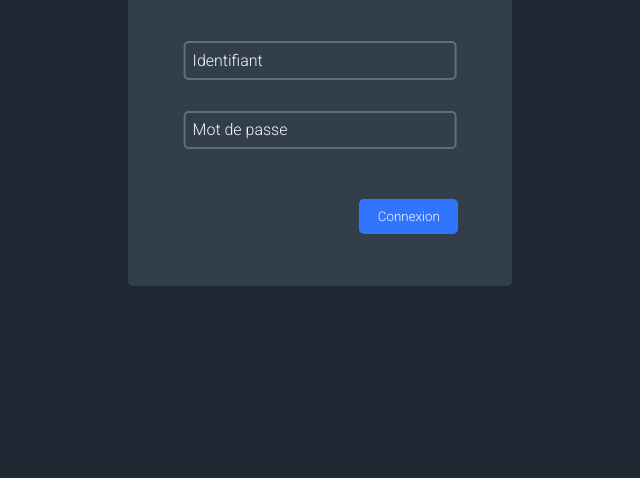
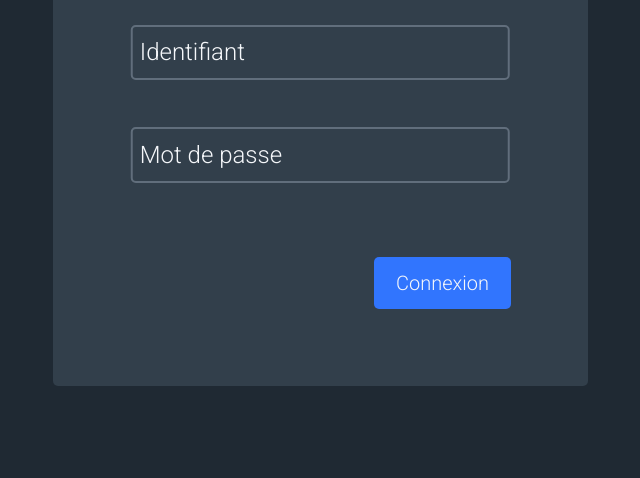
Before and after one commit to nlandau-0789/EDBB, a plain HTML site: page login.html in a window 1280 px wide. Shown: the part 322-800 px from the top of the page, without its empty margins (320-960 px from the left). Drawn offline with Linux system fonts and the light colour scheme.

Commit message:
finished login layout (almost fr this time)

```diff
--- a/login.html
+++ b/login.html
@@ -3,7 +3,7 @@
 <head>
     <meta charset="UTF-8">
     <meta http-equiv="X-UA-Compatible" content="IE=edge">
-    <meta name="viewport" content="width=device-width, initial-scale=1.0">
+    <meta name="viewport" content="width=device-width, scale=1.0">
     <link rel="stylesheet" href="styles-login.css">
     <link rel="stylesheet" href="styles.css">
     <title>Login</title>
@@ -17,13 +17,13 @@
         </div>
         <div class="grid-row usr-name">
             <div class="input-cont">
-                <input type="text" name="usr" id="username" autocomplete="off">
+                <input type="text" name="usr" id="username" autocomplete="off" placeholder="a">
                 <label class="placeholder" for="username">Identifiant</label>
             </div>
         </div>
         <div class="grid-row password">
             <div class="input-cont">
-                <input type="password" name="pwd" id="password" autocomplete="off">
+                <input type="password" name="pwd" id="password" autocomplete="off" placeholder="a">
                 <label class="placeholder" for="password">Mot de passe</label>
             </div>
         </div>
--- a/styles-login.css
+++ b/styles-login.css
@@ -8,8 +8,8 @@ body {
     background-color: var(--window-background-color);
     padding: 0;
     border-radius: var(--border-radius);
-    width: max(384px,25vw);
-    height: max(415px,27vw);
+    width: 535px;
+    height: 615px;
     display: grid;
     grid-template-rows: 2fr 1fr 1fr 2fr;
 }
@@ -21,7 +21,7 @@ body {
 }
 
 .login-header {
-    padding-top: 10px;
+    justify-content: space-around;
 }
 
 .login-header>h1 {
@@ -46,7 +46,7 @@ body {
     height: 50%;
     display: flex;
     gap: 0;
-    justify-content: flex-start;
+    justify-content: space;
     align-items: center;
 }
 
@@ -61,6 +61,7 @@ body {
     padding: 0;
     padding-left: 7px;
     background-color: var(--window-background-color);
+    font-size: 24px;
 }
 
 #username:focus, #password:focus {
@@ -77,6 +78,7 @@ body {
     border-radius: var(--border-radius);
     height: 25%;
     width: 30%;
+    font-size: 20px;
 }
 
 .button {
@@ -99,5 +101,14 @@ input+label {
 
 input:focus+label {
     transform: scale(.7) translateY(-135%);
-    color: var(--focused-border-color);
+    color: var(--complement-border-color);
 }
+
+input::placeholder {
+    color: var(--window-background-color);
+}
+
+input:not(:placeholder-shown)+label {
+    transform: scale(.7) translateY(-135%);
+    color: #71C462;
+}
--- a/styles.css
+++ b/styles.css
@@ -4,9 +4,11 @@
     --background-color: #1f2933;
     --unfocused-border-color: #616e7c;
     --focused-border-color: #3175fe;
+    --complement-border-color: #FFBF30;
     --window-background-color: #323f4b;
     --text-color: #f5f7fa;
     --border-radius: 5px;
+    font-size: 24px;
 }
 
 * {
```
Also changed, not shown: 1 other file.
